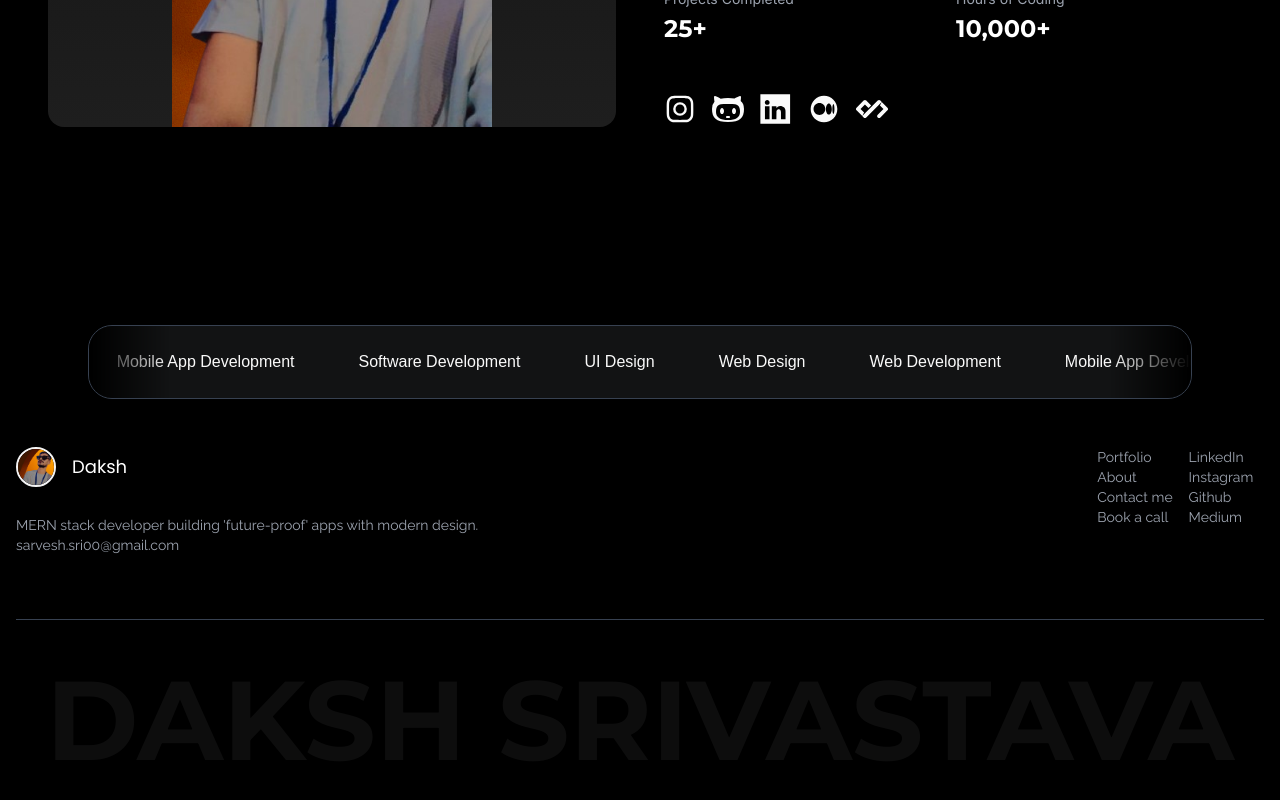
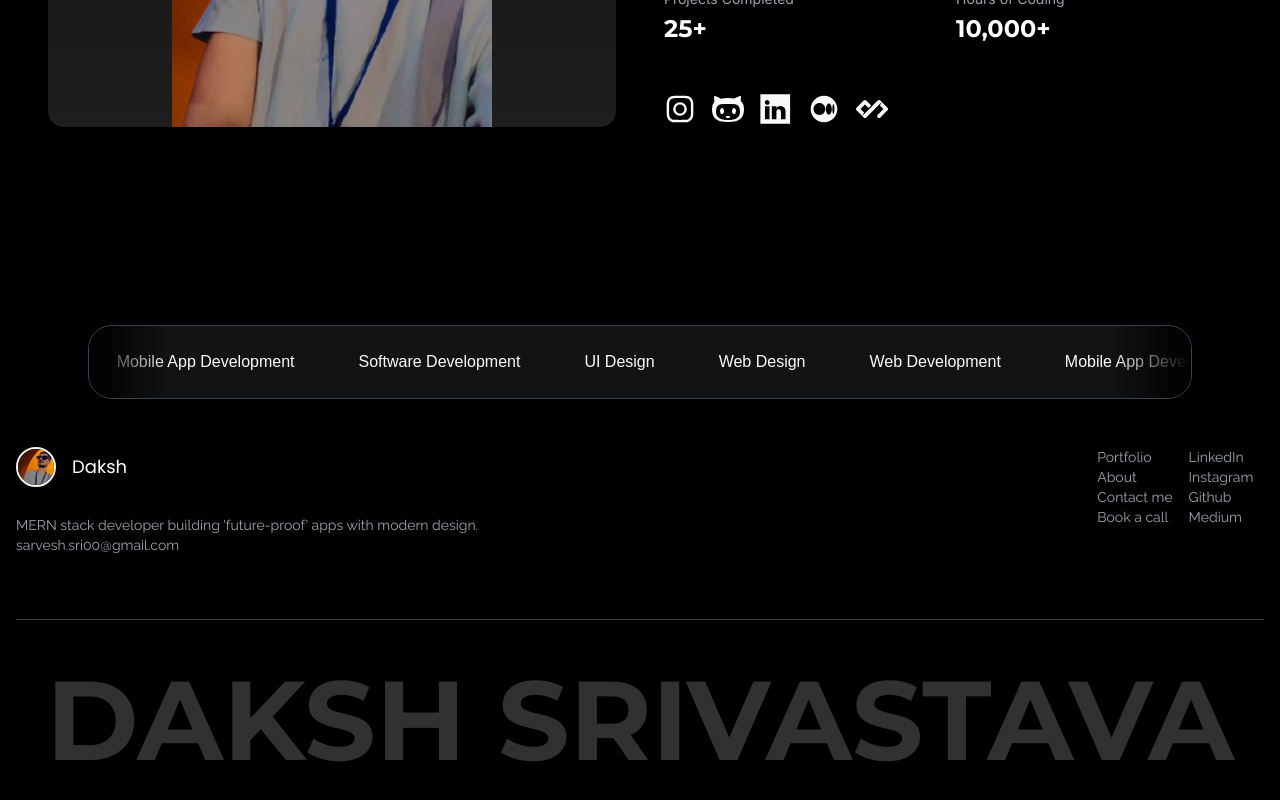
Before and after one commit to blackcave0/portfolio_nextjs, a Next.js app: page /about in a window 1280 px wide. Shown: the part 635-1435 px from the top of the page. Built offline with nearby package versions, Linux system fonts and the light colour scheme; a web font is replaced by a local one.

Commit message:
Update footer text opacity for improved visibility

```diff
--- a/src/components/Footer/Footer.js
+++ b/src/components/Footer/Footer.js
@@ -105,7 +105,7 @@ const Footer = () => {
 
         {/* Copyright and Credits */}
         <div className="mt-8 pt-4 text-center md:text-left text-xxs text-gray-400 border-t border-gray-700 flex flex-col md:flex-row justify-center items-center">
-          <div className="font-montserrat text-gray-100  text-[3rem] md:text-[7rem] lg:text-[7rem] font-bold opacity-5 pointer-events-none">
+          <div className="font-montserrat text-gray-100  text-[3rem] md:text-[7rem] lg:text-[7rem] font-bold opacity-20 pointer-events-none">
             DAKSH SRIVASTAVA
           </div>
         </div>
```
